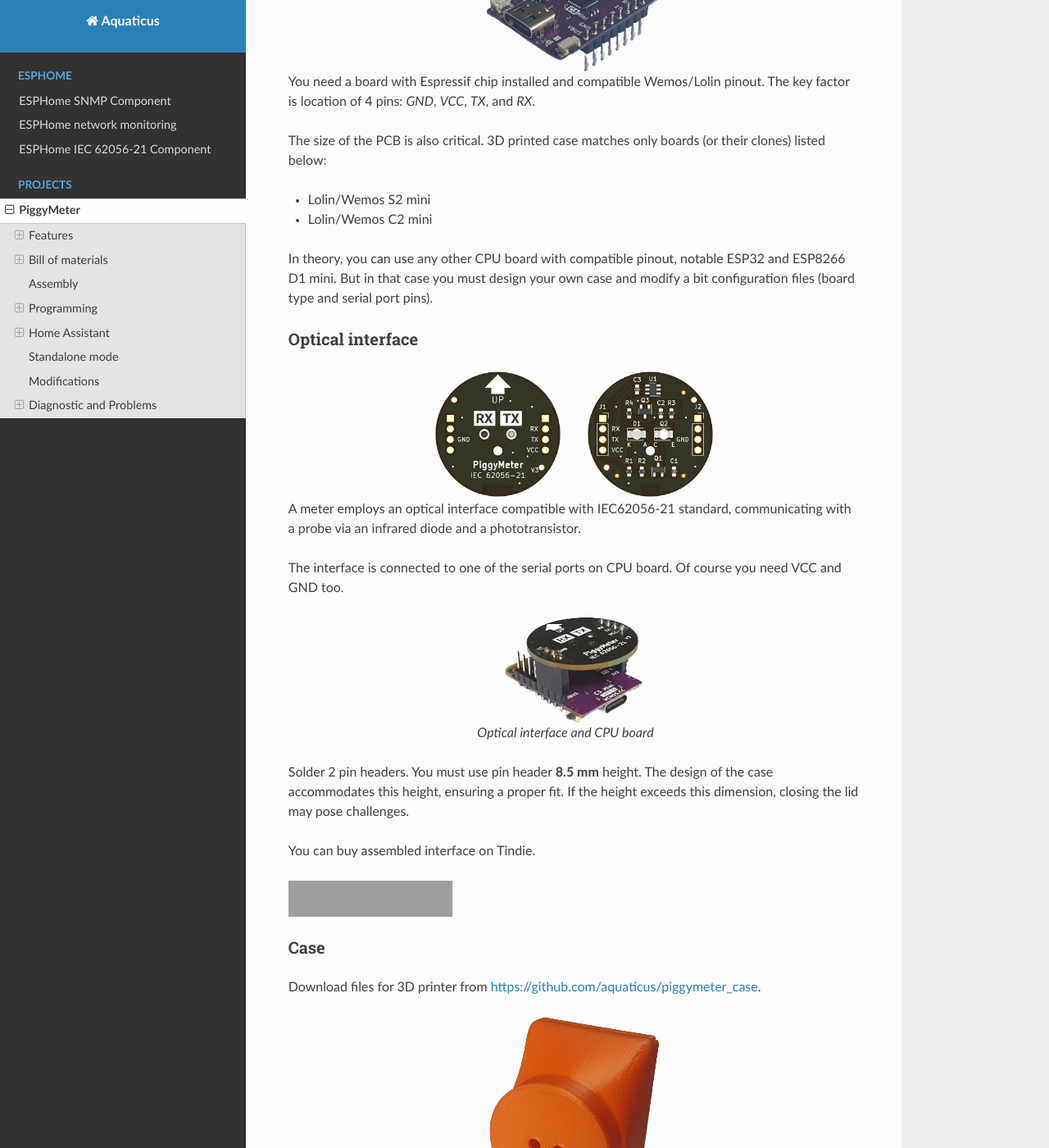
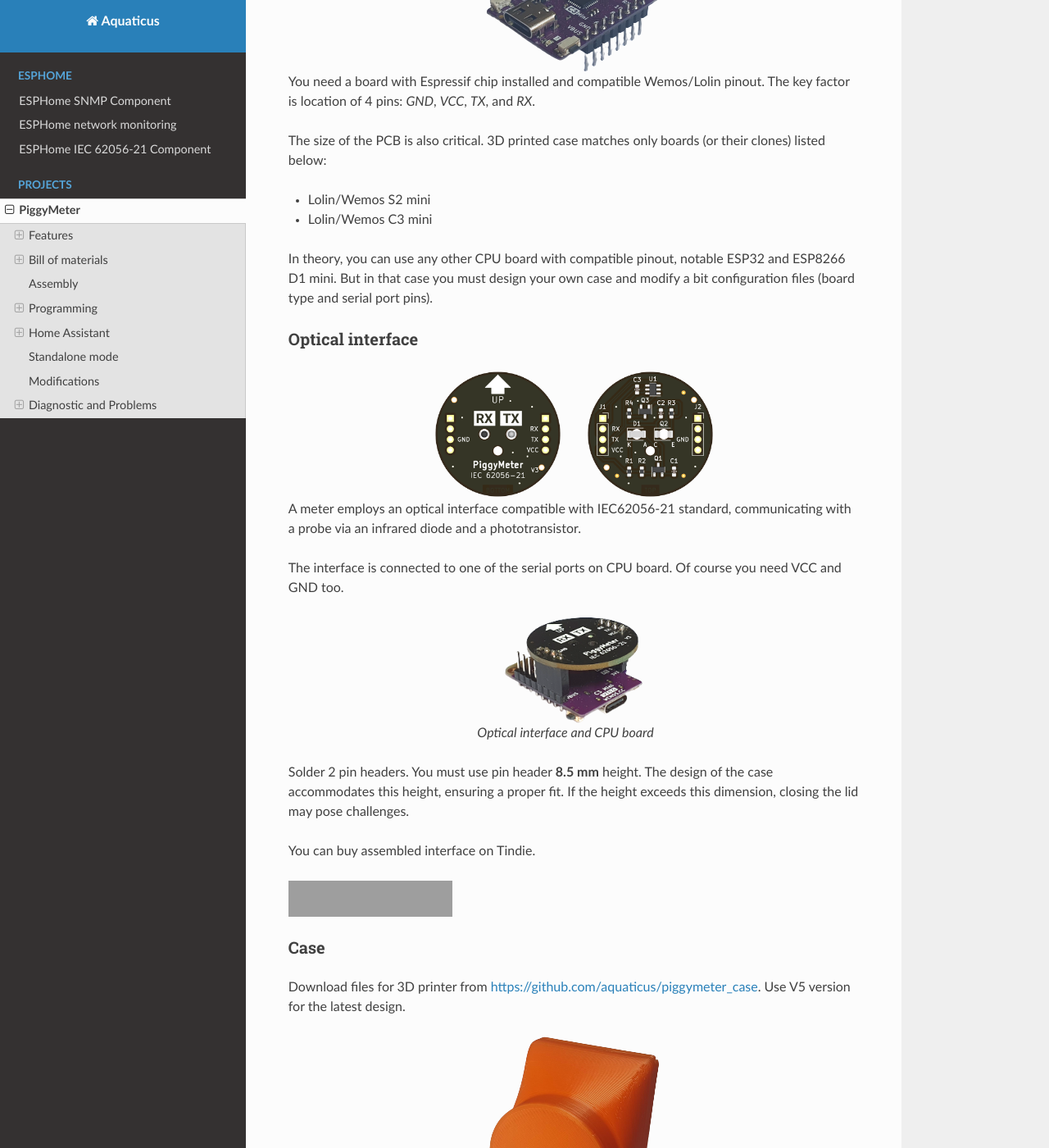
Before and after one commit to aquaticus/aquaticus.github.io, a Sphinx documentation site: the page built from doc/meter.rst, in a window 1280 px wide and 1400 px high, scrolled down 2812 px. Shown: the whole window at 82% size. Built offline with Sphinx 7.4.7 and the Read the Docs theme 2.0.0, drawn with Linux system fonts in a browser that asks for light colours; grey boxes are pictures that could not be loaded.

Commit message:
new case, typo c2-c3

```diff
--- a/doc/meter.rst
+++ b/doc/meter.rst
@@ -126,7 +126,7 @@ You need a board with Espressif chip installed and compatible Wemos/Lolin pinout
 The size of the PCB is also critical. 3D printed case matches only boards (or their clones) listed below:
 
 * Lolin/Wemos S2 mini
-* Lolin/Wemos C2 mini
+* Lolin/Wemos C3 mini
 
 In theory, you can use any other CPU board with compatible pinout, notable ESP32 and ESP8266 D1 mini.
 But in that case you must design your own case and modify a bit configuration files
@@ -167,7 +167,7 @@ You can buy assembled interface on Tindie.
 Case
 ----
 
-Download files for 3D printer from https://github.com/aquaticus/piggymeter_case.
+Download files for 3D printer from https://github.com/aquaticus/piggymeter_case. Use V5 version for the latest design.
 
 .. figure:: images/case.png
     :align: center
```
Also changed, not shown: doc/images/3d-print.png, 1 other file.
